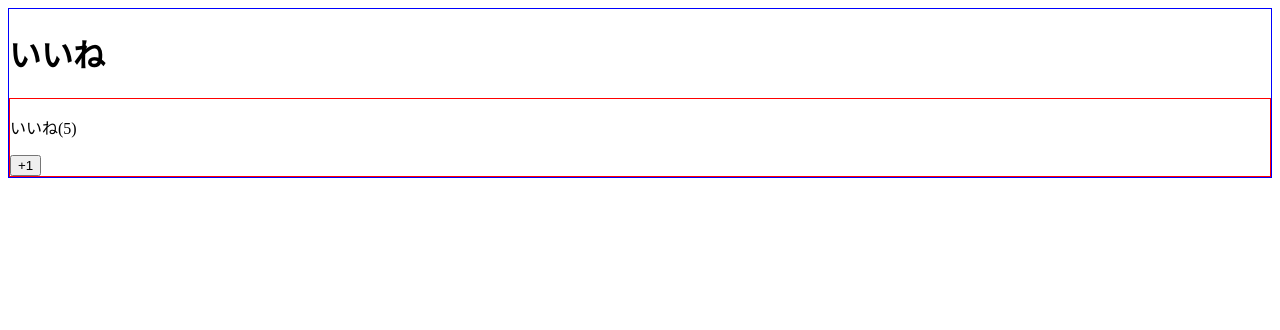
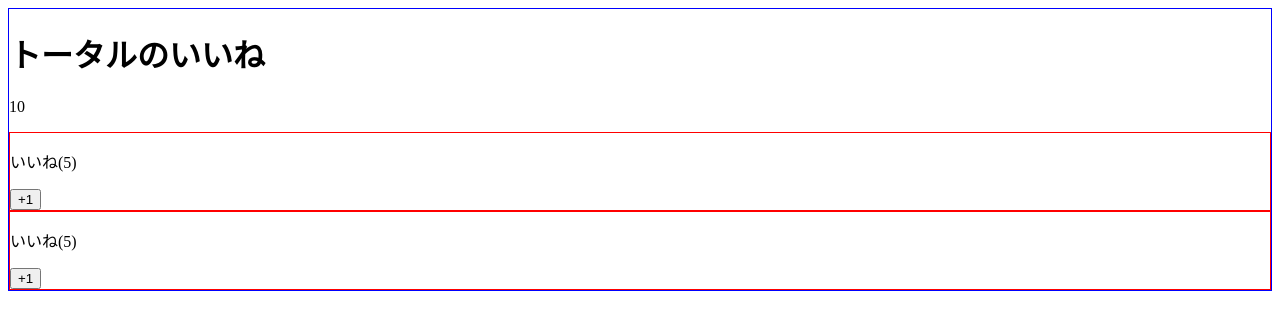
Before and after one commit to shoishizaki/udemy-vuejs, a Vue app: page / in a window 1280 px wide. Shown: the top 330 px of the page. Built offline with nearby package versions, Linux system fonts and the light colour scheme.

Commit message:
Use props

```diff
--- a/src/App.vue
+++ b/src/App.vue
@@ -1,7 +1,9 @@
 <template>
   <div>
     <LikeHeader></LikeHeader>
-    <LikeNumber></LikeNumber>
+    <p>{{ number }}</p>
+    <LikeNumber v-bind:totalNumber="number"></LikeNumber>
+    <LikeNumber v-bind:totalNumber="number"></LikeNumber>
   </div>
 </template>
 
@@ -10,10 +12,15 @@
   import LikeHeader from "./components/LikeHeader.vue";
 
   export default {
+    data() {
+      return {
+        number: 10
+      }
+    },
     components: {
       LikeHeader
     }
-  }
+  };
 </script>
 
 <style scoped>
--- a/src/components/LikeHeader.vue
+++ b/src/components/LikeHeader.vue
@@ -1,3 +1,3 @@
 <template>
-  <h1>いいね</h1>
+  <h1>トータルのいいね</h1>
 </template>
--- a/src/components/LikeNumber.vue
+++ b/src/components/LikeNumber.vue
@@ -1,6 +1,6 @@
 <template>
   <div>
-    <p>いいね({{ number }})</p>
+    <p>いいね({{ halfNumber }})</p>
     <button @click="increment">+1</button>
   </div>
 
@@ -8,14 +8,20 @@
 
 <script>
 export default {
-    data() {
-      return{
-        number : 5
-      };
+    props: {
+      totalNumber: {
+        type: Number,
+        default: 10
+      }
+    },
+    computed: {
+        halfNumber() {
+         return this.totalNumber /2;
+        }
     },
     methods:{
       increment(){
-        this.number += 1;
+        this.totalNumber += 1;
       }
     }
   };
```
